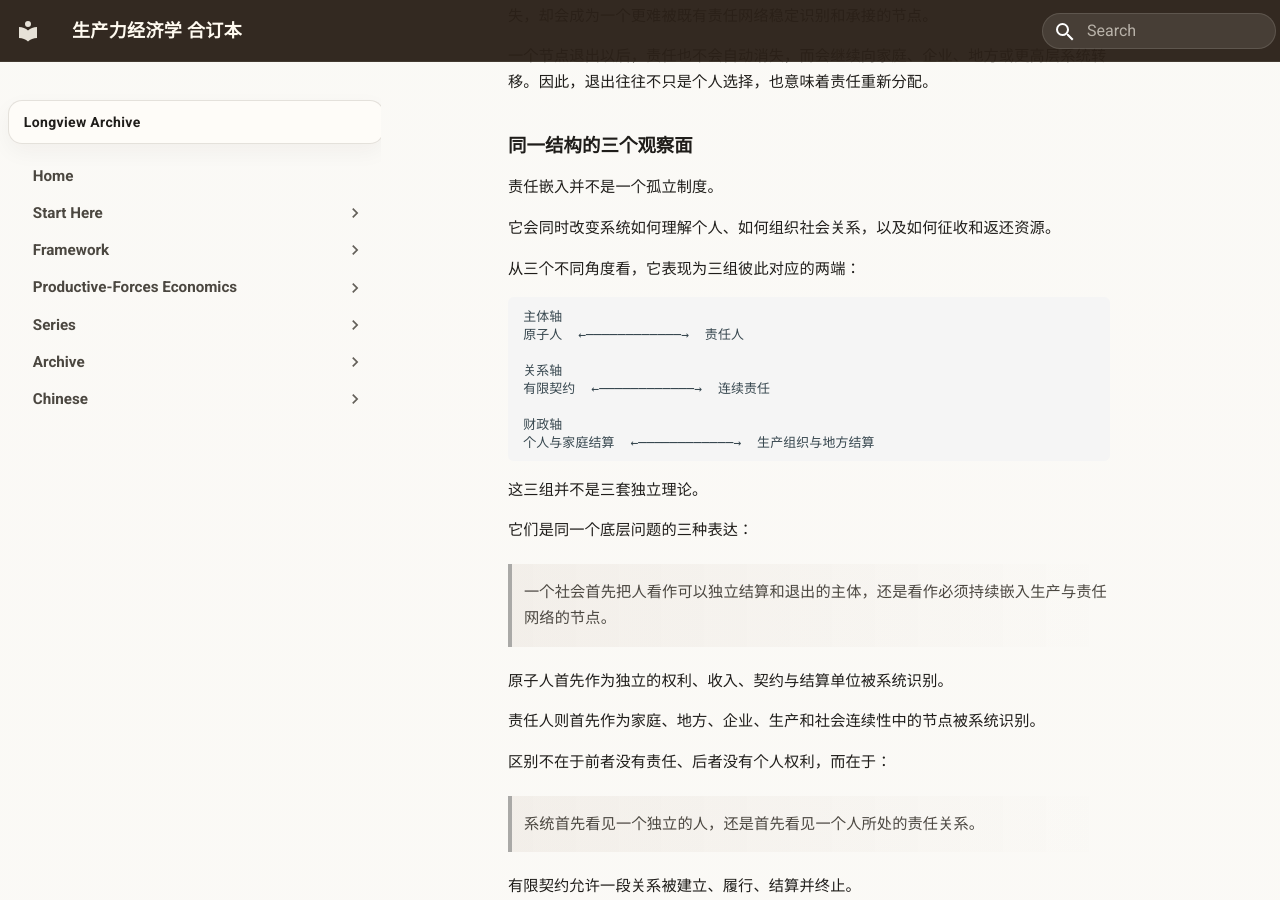
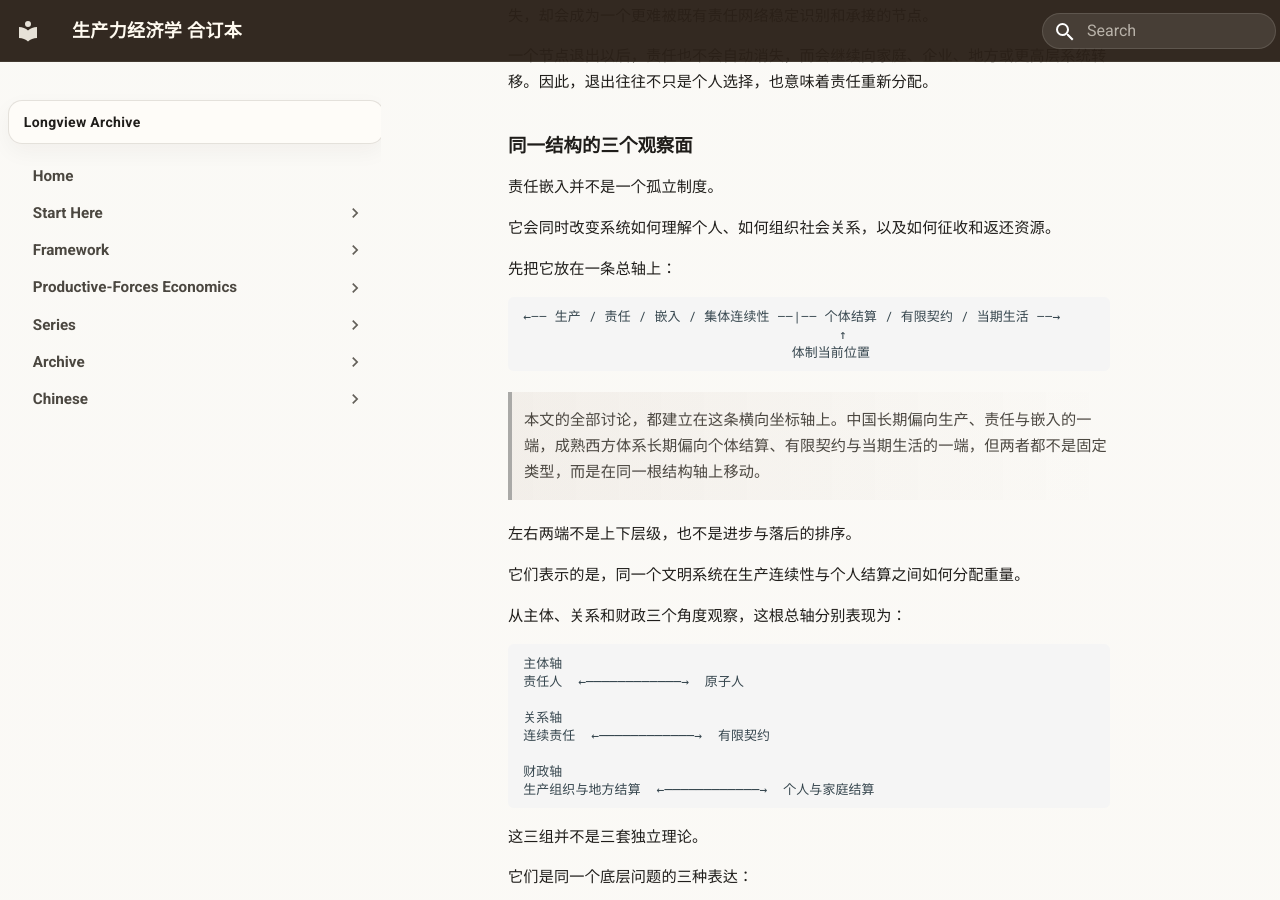
Before and after one commit to guanshi1688/longview-archive, an MkDocs documentation site: the page built from docs/essays/chinese/productive-forces-economics/_生产力经济学-合订本.md, in a window 1280 px wide and 900 px high, scrolled down 12452 px. Built offline with MkDocs 1.6.1 and Material for MkDocs 9.7.7, drawn with Linux system fonts in a browser that asks for light colours; some of the changed text lies outside the part shown.

````diff
--- a/docs/essays/chinese/productive-forces-economics/_生产力经济学-合订本.md
+++ b/docs/essays/chinese/productive-forces-economics/_生产力经济学-合订本.md
@@ -433,17 +433,31 @@
 
 它会同时改变系统如何理解个人、如何组织社会关系，以及如何征收和返还资源。
 
-从三个不同角度看，它表现为三组彼此对应的两端：
+先把它放在一条总轴上：
+
+```text
+←—— 生产 / 责任 / 嵌入 / 集体连续性 ——|—— 个体结算 / 有限契约 / 当期生活 ——→
+                                        ↑
+                                  体制当前位置
+```
+
+> 本文的全部讨论，都建立在这条横向坐标轴上。中国长期偏向生产、责任与嵌入的一端，成熟西方体系长期偏向个体结算、有限契约与当期生活的一端，但两者都不是固定类型，而是在同一根结构轴上移动。
+
+左右两端不是上下层级，也不是进步与落后的排序。
+
+它们表示的是，同一个文明系统在生产连续性与个人结算之间如何分配重量。
+
+从主体、关系和财政三个角度观察，这根总轴分别表现为：
 
 ```text
 主体轴
-原子人  ←────────────→  责任人
+责任人  ←────────────→  原子人
 
 关系轴
-有限契约  ←────────────→  连续责任
+连续责任  ←────────────→  有限契约
 
 财政轴
-个人与家庭结算  ←────────────→  生产组织与地方结算
+生产组织与地方结算  ←────────────→  个人与家庭结算
 ```
 
 这三组并不是三套独立理论。
@@ -510,6 +524,24 @@
 
 真正重要的是砝码长期偏向哪一端，以及它在压力之下向哪里移动。
 
+但体制位置不能被任意移动。
+
+一个文明长期形成的主体定义、契约边界、财政结构、家庭行为和生产组织，会彼此强化，并形成一种制度恢复力。
+
+当其中一条轴被单独推动时，其他模块往往会把它重新拉回原有位置。
+
+因此，文明重组不是在一条空白坐标轴上移动砝码，而是在克服那些使原有位置得以长期稳定的制度力量。
+
+更深一层看，沿轴移动，从某种意义上说，就是开始变成对方。
+
+这并不是复制对方的完整文明，而是补入自身长期压制、却由对方保存下来的那部分结构功能。
+
+中国向右移动，意味着增加个人结算、责任终点和可支配未来。
+
+成熟西方向左移动，意味着增加生产责任、长期协调和集体成本分担。
+
+> 文明改革的悖论在于：一个系统要修复自身的极端，往往必须引入一部分曾经定义其对立面的结构。
+
 ## 5. 家庭成为最后风险账户
 
 当市场、保险、财政与公共制度没有完全吸收风险时，剩余后果往往进入家庭。
@@ -585,6 +617,14 @@
 这两种调整都不是简单政策修补。
 
 它们都要求主体、关系和财政三条轴同时移动。
+
+而任何这样的移动，都会受到原有制度结构的反向牵引。
+
+中国增加个人结算，不只是改变财政分配，还会触碰家庭责任、地方财政、企业组织和国家承接之间的既有接口。
+
+成熟西方体系重新嵌入生产，也不只是增加产业补贴，而会触碰股东回报、消费者价格、劳动流动、契约退出和公共财政之间的既有平衡。
+
+从这个意义上说，移动就是部分地变成对方：不是通过模仿，而是通过补入自身长期缺失的功能。
 
 工业化本身包含一种跨期让渡：社会必须把大量当前资源投入尚未完成、尚未盈利、甚至可能失败的生产能力。
 
````
Also changed, not shown: docs/essays/english/productive-forces-economics/_productive-forces-economics-bundle.md (+44 -4 lines).
